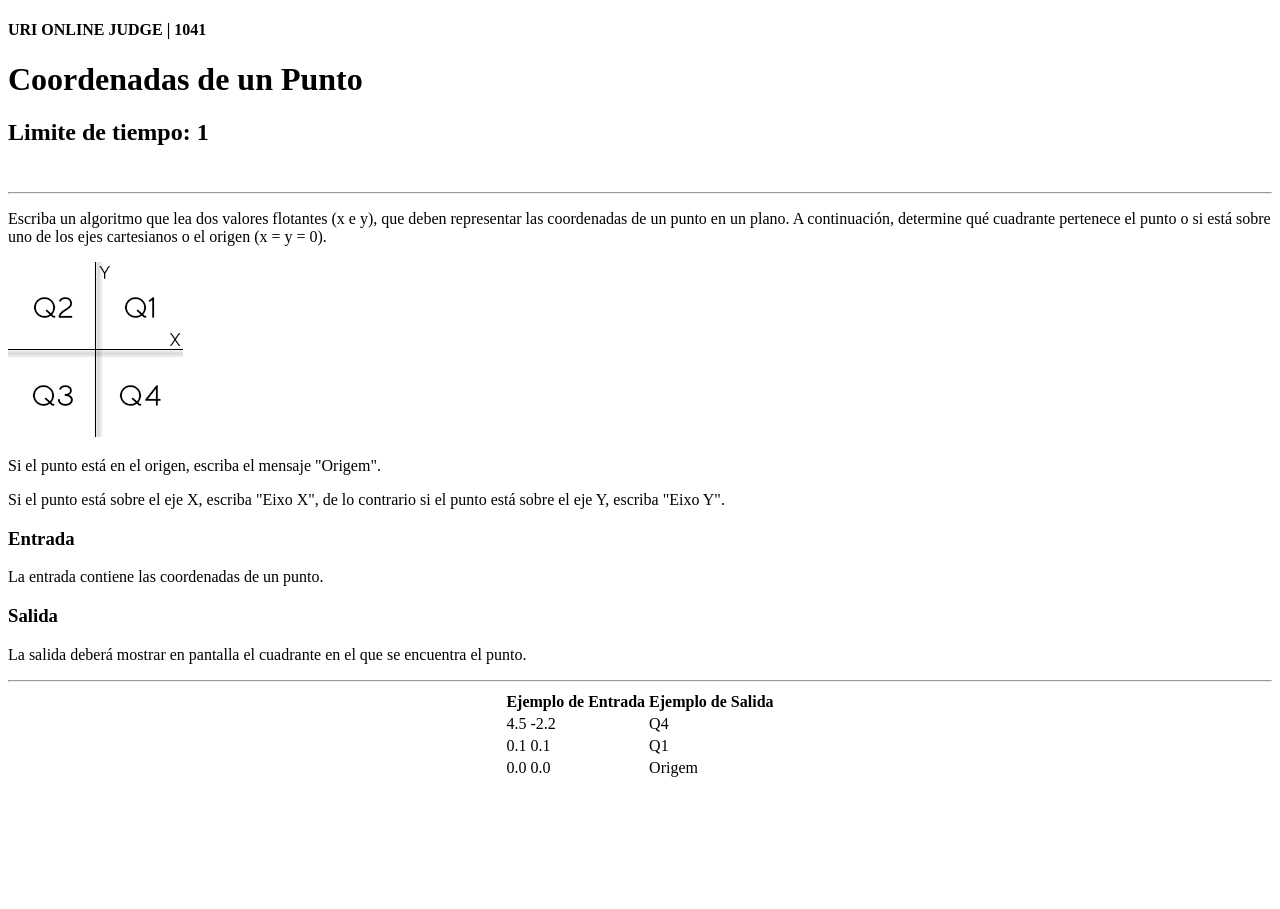
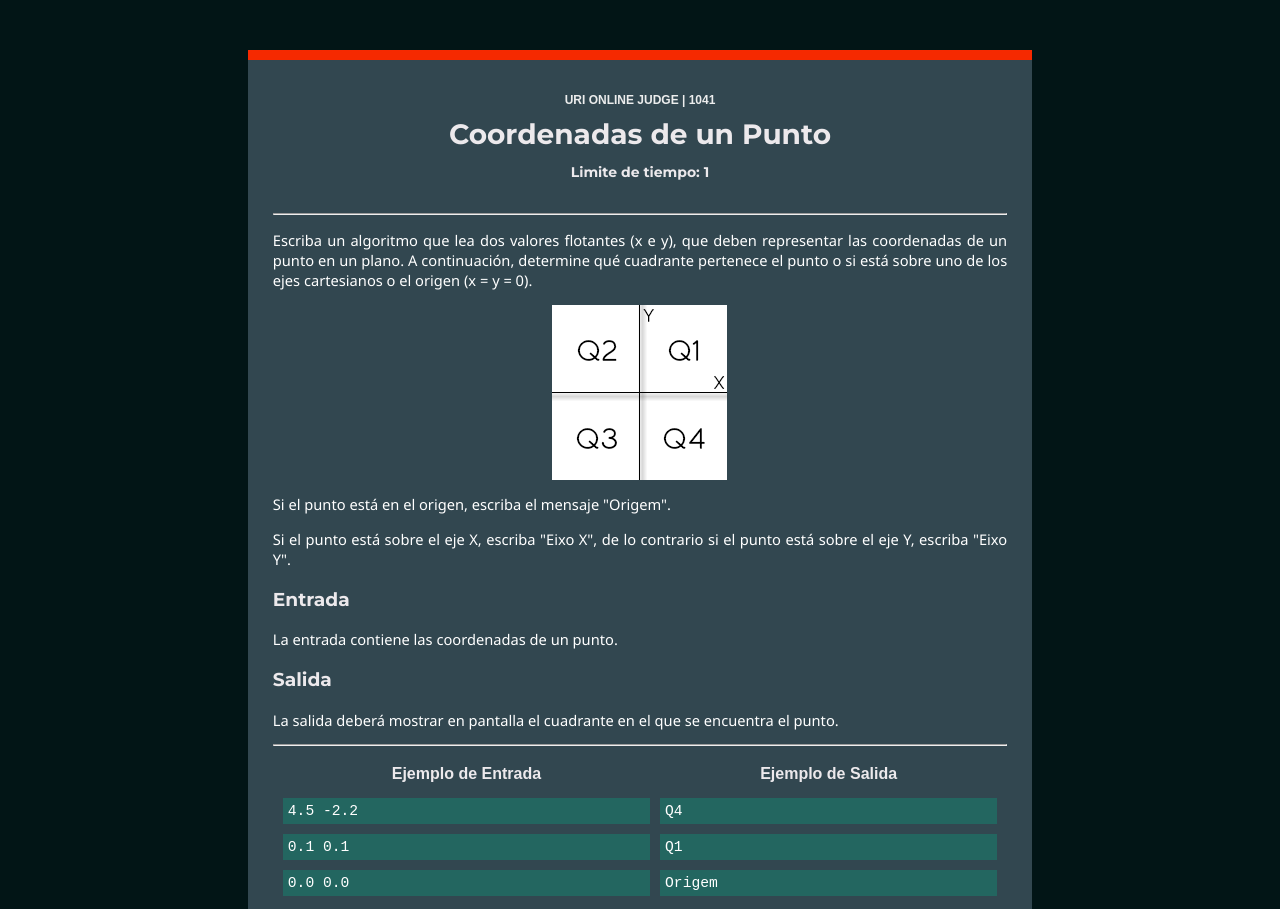
Before and after one commit to regaladoandres10/sitio, a plain HTML site: page Problema 2/index.html in a window 1280 px wide. Shown: the top 909 px of the page. Before the commit the page ends 800 px from the top, so only its background shows below. Drawn offline with Linux system fonts and the light colour scheme.

Commit message:
Implementación de código en el archivo .CSS

```diff
--- a/Problema 2/CSS/Estilos.css
+++ b/Problema 2/CSS/Estilos.css
@@ -0,0 +1,98 @@
+@import url('https://fonts.googleapis.com/css2?family=Noto+Sans&display=swap');
+@import url('https://fonts.googleapis.com/css2?family=Montserrat:wght@700&display=swap');
+
+body
+{
+	background-color: #021516;
+	margin-top: 30px;
+	padding: 20px;
+}
+img
+{
+	display: block;
+	margin-left: auto;
+	margin-right: auto;
+}
+
+h1, h2, h3
+{
+	font-family: 'Montserrat', sans-serif;
+}
+
+h1
+{
+	color: #ECE9EC;
+	font-size: 21pt;
+	line-height: 1.1;
+	text-align: center;
+}
+
+h2
+{
+	color: #ECE9EC;
+	font-size: 10.5pt;
+	text-align: center;
+	line-height: 0.5;
+}
+
+h3
+{
+	color: #ECE9EC;
+	font-size: 14pt;
+}
+
+h4
+{
+	color: #ECEDED;
+	font-family: Arial;
+	font-size: 9pt;
+	line-height: 0.0;
+	text-align: center;
+}
+
+.Contenedor
+{
+	background: #324750;
+	border-bottom: 10px solid #F52900;
+	border-top: 10px solid #F52900;
+	margin: 0 auto;
+	padding: 2%;
+	width: 60%;
+}
+
+p
+{
+	color: #FFF;
+	font-family: 'Noto Sans', sans-serif;
+	font-size: 11pt;
+	text-align: justify;
+}
+
+th
+{
+	color: #ECE9EC;
+	font-family: Arial;
+	font-size: 12pt;
+	padding-bottom: 5px;
+}
+
+td
+{
+	background: #236660;
+	color: #FFF;
+	font-family: Courier New;
+	font-size: 11pt;
+	padding: 5px;
+
+}
+
+table
+{
+	border-spacing: 10px;
+	width: 100%;
+}
+
+#table1 td:hover
+{
+	background: #F52900;
+}
--- a/Problema 2/index.html
+++ b/Problema 2/index.html
@@ -3,6 +3,7 @@
 	<head>
 		<meta charset="utf-8">
 		<title> 1041 - Coordenadas de un Punto - URI Online Judge </title>
+		<link rel="stylesheet" type="text/css" href="CSS/Estilos.css">
 	</head>
 	<body>
 		<div class="Contenedor">
@@ -29,7 +30,7 @@
 			</p>
 			<hr>
 			<center>
-				<table>
+				<table id="table1">
 					<tr>
 						<th> Ejemplo de Entrada </th>
 						<th> Ejemplo de Salida  </th>
```
